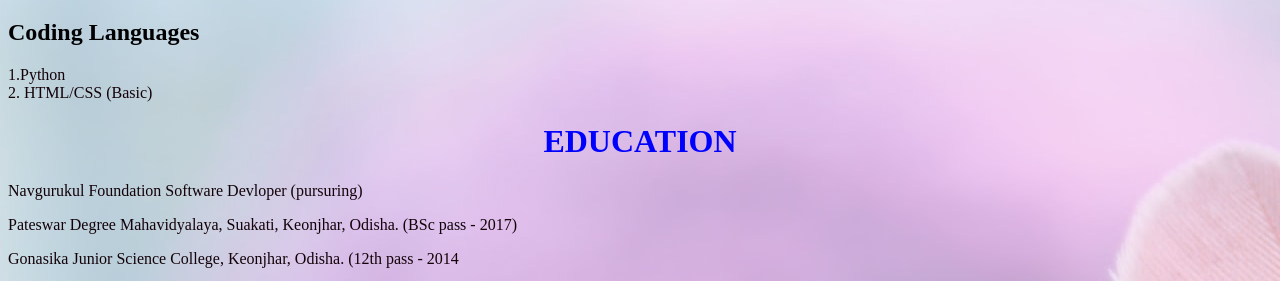
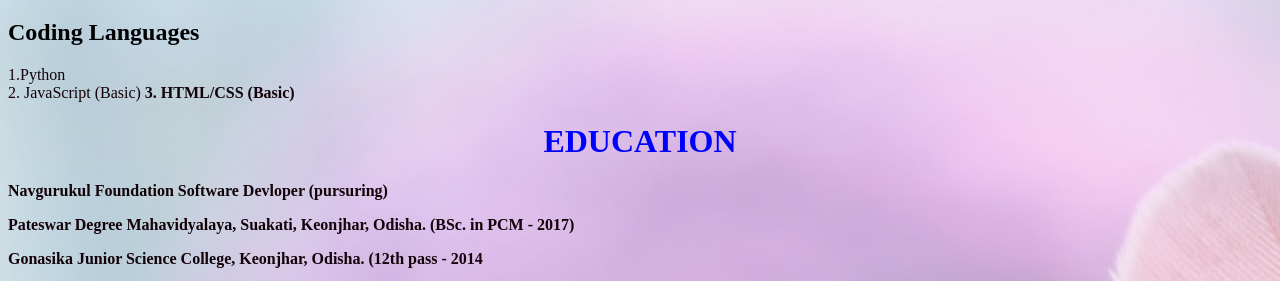
Before and after one commit to trupti096/Final-Portfolio, a plain HTML site: page portfolio_Home.html in a window 1280 px wide. Shown: the part 193-474 px from the top of the page. Drawn offline with Linux system fonts and the light colour scheme.

Commit message:
Update portfolio_Home.html

```diff
--- a/portfolio_Home.html
+++ b/portfolio_Home.html
@@ -18,11 +18,11 @@
 
         <h1 style="text-align:center;">SKILLS</h1>
         <h2>Coding Languages</h2>
-        <p>1.Python <br> 2. HTML/CSS (Basic) </br></p>
+        <p>1.Python <br> 2. JavaScript (Basic) <b> 3. HTML/CSS (Basic) </br></p>
 
         <h1 style="text-align:center;">EDUCATION</h1>
         <p>Navgurukul Foundation Software Devloper (pursuring)</p>
-        <p>Pateswar Degree Mahavidyalaya, Suakati, Keonjhar, Odisha. (BSc pass - 2017)</p>
+        <p>Pateswar Degree Mahavidyalaya, Suakati, Keonjhar, Odisha. (BSc. in PCM - 2017)</p>
         <p>Gonasika Junior Science College, Keonjhar, Odisha. (12th pass - 2014</p>
         <p>Panchayat Adivasi High School, Kutugaon, Chipinda, Keonjhar, Odisha (10th pass - 2012)</p>
 
```
